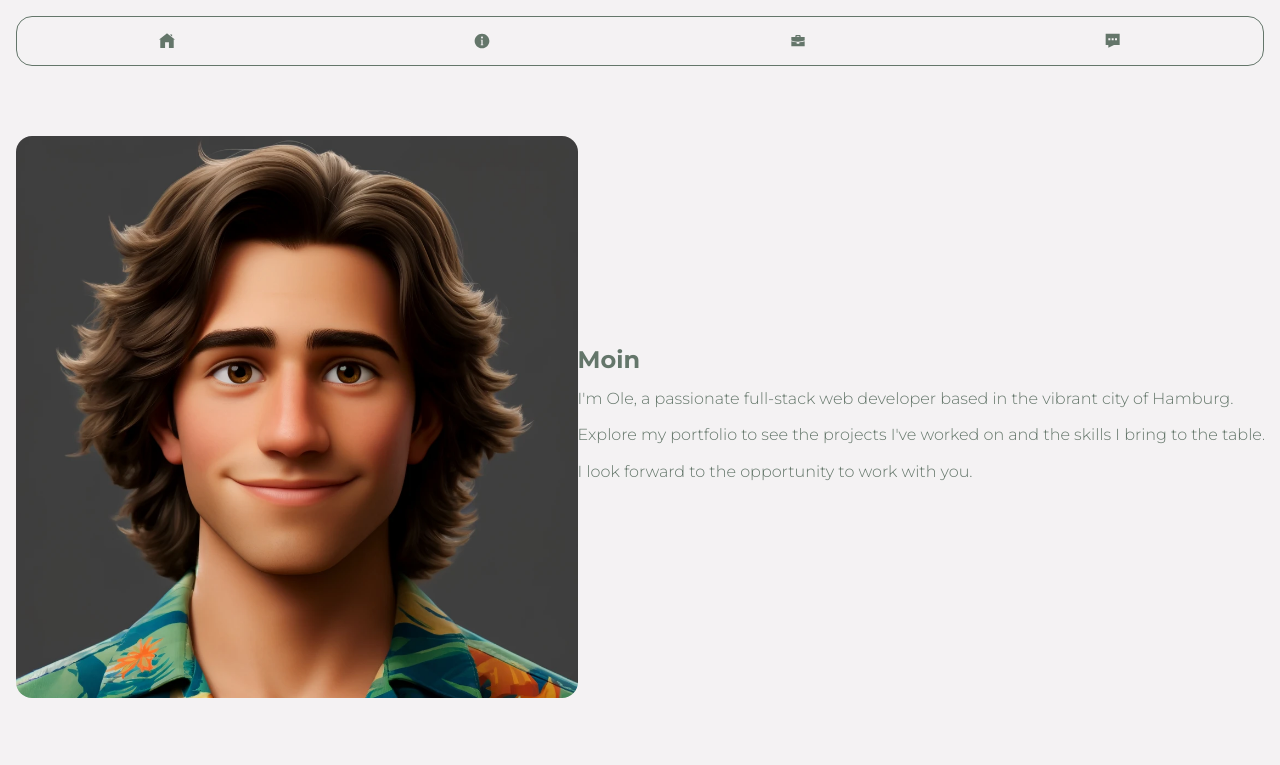
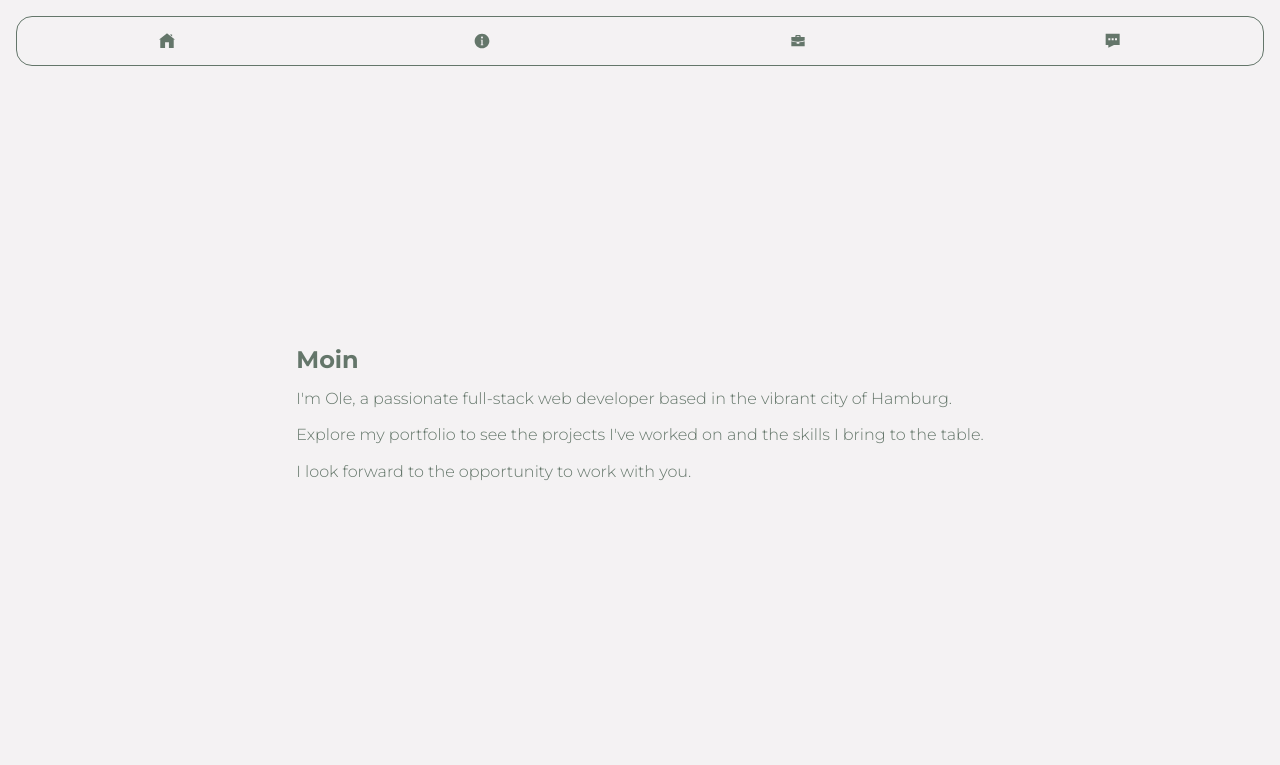
Before and after one commit to freshmozart1/portfolio-website, a plain HTML site: page index.html in a window 1280 px wide. Shown: the top 765 px of the page. Drawn offline with Linux system fonts and the light colour scheme.

Commit message:
removed profile picture.

```diff
--- a/index.html
+++ b/index.html
@@ -60,7 +60,7 @@
     </header>
     <main class="slider">
         <div id="home">
-            <img id="profile_picture" src="./img/profile_picture.webp" alt="profile picture">
+            <!--<img id="profile_picture" src="./img/profile_picture.webp" alt="profile picture">-->
             <div>
                 <h1>Moin</h1>
                 <p>
```
